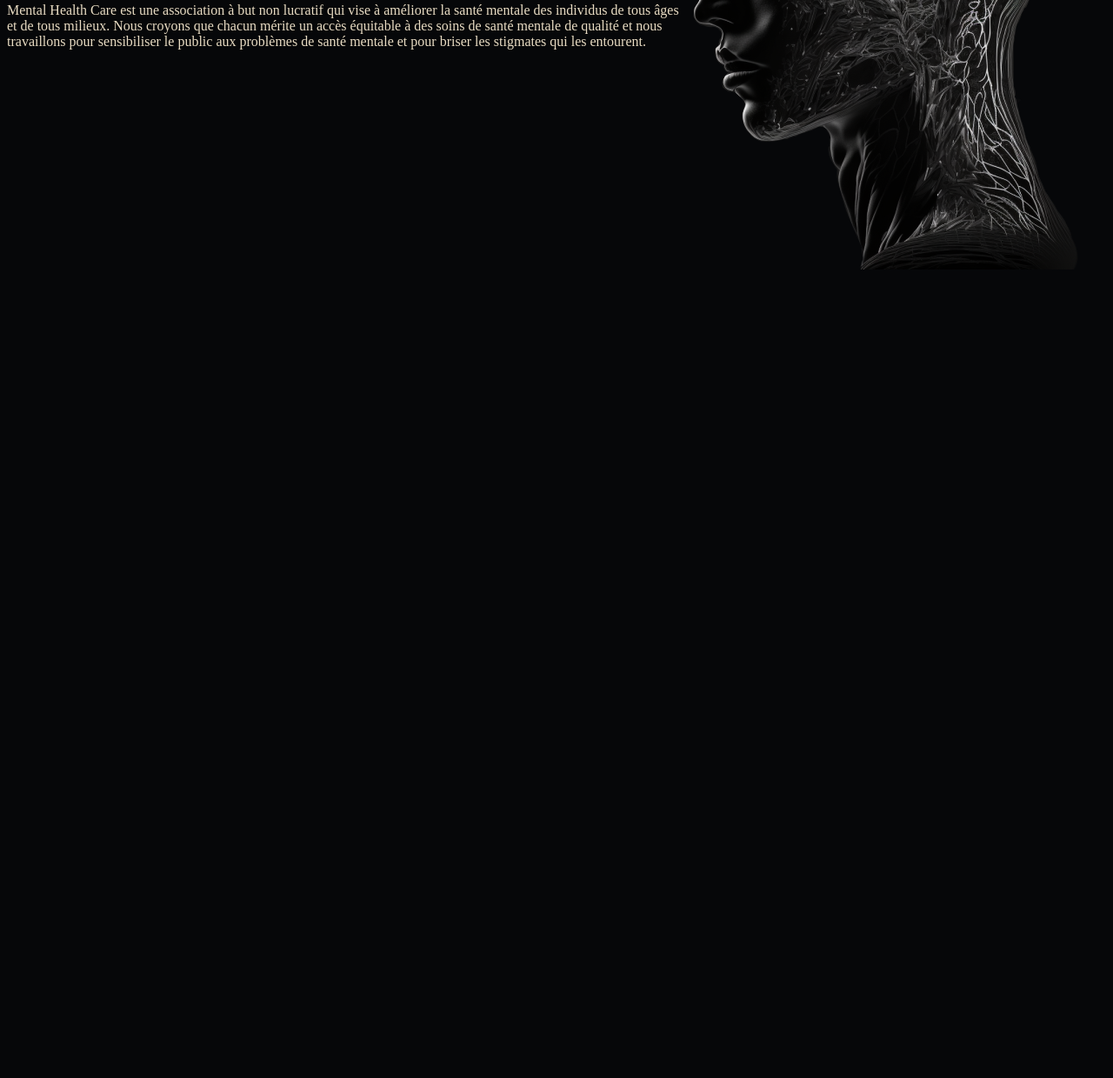
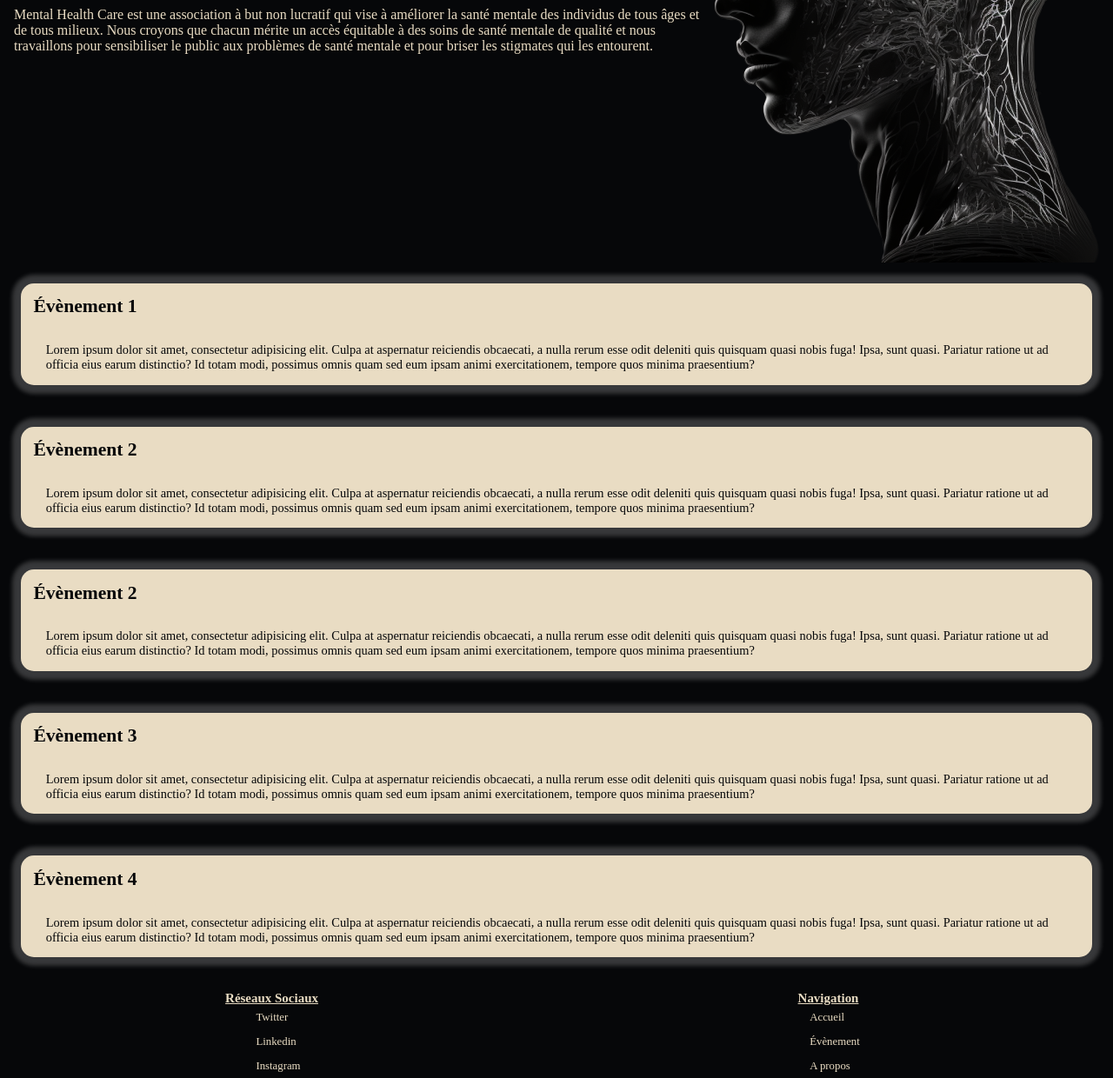
Before and after one commit to demacedius/MentalHealthCare, a plain HTML site: page index.html in a window 1280 px wide. Shown: the part 472-1712 px from the top of the page at 87% size. Before the commit the page ends 856 px from the top, so only its background shows below. Drawn offline with Linux system fonts and the light colour scheme.

Commit message:
mobile version finished

```diff
--- a/index.html
+++ b/index.html
@@ -7,7 +7,7 @@
   <title>Metal Health Care</title>
   <link rel="stylesheet" href="style.css">
 </head>
-<body>
+<header>
   <nav>
     <img src="/logo_bw.png" alt="logo associaition">
     <ul>
@@ -16,12 +16,54 @@
       <li>Historique</li>
     </ul>
   </nav>
+</header>
+<body>
   <main>
     <section id="grid">
       <h1>Votre santé mentale est notre priorité.</h1>
       <img src="/head_black_background.png" alt="Human head">
       <p>Mental Health Care est une association à but non lucratif qui vise à améliorer la santé mentale des individus de tous âges et de tous milieux. Nous croyons que chacun mérite un accès équitable à des soins de santé mentale de qualité et nous travaillons pour sensibiliser le public aux problèmes de santé mentale et pour briser les stigmates qui les entourent.</p>
     </section>
+    <div class="event">
+      <article>
+        <h2>Évènement 1</h2>
+        <p>Lorem ipsum dolor sit amet, consectetur adipisicing elit. Culpa at aspernatur reiciendis obcaecati, a nulla rerum esse odit deleniti quis quisquam quasi nobis fuga! Ipsa, sunt quasi. Pariatur ratione ut ad officia eius earum distinctio? Id totam modi, possimus omnis quam sed eum ipsam animi exercitationem, tempore quos minima praesentium?</p>
+      </article>
+      <article>
+        <h2>Évènement 2</h2>
+        <p>Lorem ipsum dolor sit amet, consectetur adipisicing elit. Culpa at aspernatur reiciendis obcaecati, a nulla rerum esse odit deleniti quis quisquam quasi nobis fuga! Ipsa, sunt quasi. Pariatur ratione ut ad officia eius earum distinctio? Id totam modi, possimus omnis quam sed eum ipsam animi exercitationem, tempore quos minima praesentium?</p>
+      </article>
+      <article>
+        <h2>Évènement 2</h2>
+        <p>Lorem ipsum dolor sit amet, consectetur adipisicing elit. Culpa at aspernatur reiciendis obcaecati, a nulla rerum esse odit deleniti quis quisquam quasi nobis fuga! Ipsa, sunt quasi. Pariatur ratione ut ad officia eius earum distinctio? Id totam modi, possimus omnis quam sed eum ipsam animi exercitationem, tempore quos minima praesentium?</p>
+      </article>
+      <article>
+        <h2>Évènement 3</h2>
+        <p>Lorem ipsum dolor sit amet, consectetur adipisicing elit. Culpa at aspernatur reiciendis obcaecati, a nulla rerum esse odit deleniti quis quisquam quasi nobis fuga! Ipsa, sunt quasi. Pariatur ratione ut ad officia eius earum distinctio? Id totam modi, possimus omnis quam sed eum ipsam animi exercitationem, tempore quos minima praesentium?</p>
+      </article>
+      <article>
+        <h2>Évènement 4</h2>
+        <p>Lorem ipsum dolor sit amet, consectetur adipisicing elit. Culpa at aspernatur reiciendis obcaecati, a nulla rerum esse odit deleniti quis quisquam quasi nobis fuga! Ipsa, sunt quasi. Pariatur ratione ut ad officia eius earum distinctio? Id totam modi, possimus omnis quam sed eum ipsam animi exercitationem, tempore quos minima praesentium?</p>
+      </article>
+    </div>
   </main>
 </body>
+<footer>
+  <div class="socialMedia">
+    <h3>Réseaux Sociaux</h3>
+    <ul>
+      <li><a href="#">Twitter</a></li>
+      <li><a href="#">Linkedin</a></li>
+      <li><a href="#">Instagram</a></li>
+    </ul>
+  </div>
+  <div class="navigation">
+    <h3>Navigation</h3>
+    <ul>
+      <li><a href="#">Accueil</a></li>
+      <li><a href="#">Évènement</a></li>
+      <li><a href="#">A propos</a></li>
+    </ul>
+  </div>
+</footer>
 </html>
--- a/style.scss
+++ b/style.scss
@@ -4,12 +4,11 @@ $secondary: #E9DCC3;
 $font-size: 16px;
 $padding: 20px 0 20px 0;
 
-
-body{
-  width: 100vw;
-  height: 100vh;
-  padding: $padding;
-  background: $primary;
+*{
+  margin: 0;
+  padding: 0;
+  box-sizing: border-box;
+}
 
 nav{
   display: flex;
@@ -22,15 +21,25 @@ body{
   }
 
   ul{
-      display: flex;
-      justify-content: space-evenly;
-      gap: 1.2em;
+    display: grid;
+    grid-template-columns: repeat(3, 1fr);
     align-items: center ;
+    justify-items: center;
     list-style: none;
     color: $secondary;
     font-size: .8em;
+    li{
+      padding: 1em;
     }
   }
+
+}
+body{
+  width: 100vw;
+  height: 100vh;
+  padding: $padding;
+  background: $primary;
+
 
   main{
     grid-template-columns: repeat(2,1fr);
@@ -45,8 +54,75 @@ body{
     img{
       grid-area: img;
       transform: scaleX(-1);
-      margin-right: 2em;
-      aspect-ratio: 1/2;
+      overflow: hidden;
+    }
+    p, h1{
+      padding: 2em 0 0 1em;
+      margin: 0;
+    }
+    h1{
+      font-size: 1.2em;
+      display: grid;
+      align-items: center;
+      justify-items: center;
+      padding: 2em 0 0 1em;
+    }
+    .event{
+      display: flex;
+      flex-direction: column;
+      padding: 1.5em;
+      gap: 3em;
+
+      article{
+        display: flex;
+        flex-direction: column;
+        width: 100%;
+        height: 100%;
+        background-color: $secondary;
+        color: $primary;
+        border-radius: 15px;
+        font-size: .9em;
+        padding: 1em;
+        box-shadow: 0px 0px 5px 10px rgba(255, 255, 255, 0.2);
+
       }
     }
   }
+}
+
+footer{
+  display: grid;
+  grid-template-columns: 1fr 1fr;
+  color: $secondary;
+  > div > ul > li{
+    list-style: none;
+    padding: .5em;
+    a{
+      text-decoration: none;
+      color: $secondary;
+    }
+  }
+  .socialMedia{
+    display: grid;
+    grid-column: 1;
+    align-items: center;
+    justify-items: center;
+    font-size: .8em;
+    h3{
+      text-decoration: underline;
+      padding: 1em 1em 0 0;
+    }
+
+  }
+  .navigation{
+    display: grid;
+    grid-column: 2;
+    align-items: center;
+    justify-items: center;
+    font-size: .8em;
+    h3{
+      text-decoration: underline;
+      padding: 1em 1em 0 0;
+    }
+  }
+}
```
Also changed, not shown: reunion-affaires-conference-personnes-illustration-vectorielle-plane_213110-43.webp (added), style.css, 1 other file. Lines whose indentation alone changed are shown as unchanged.
